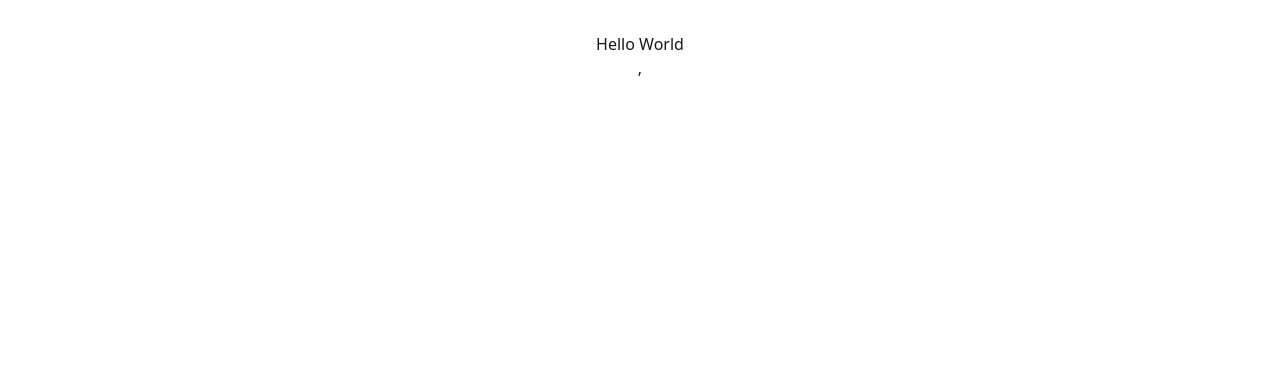
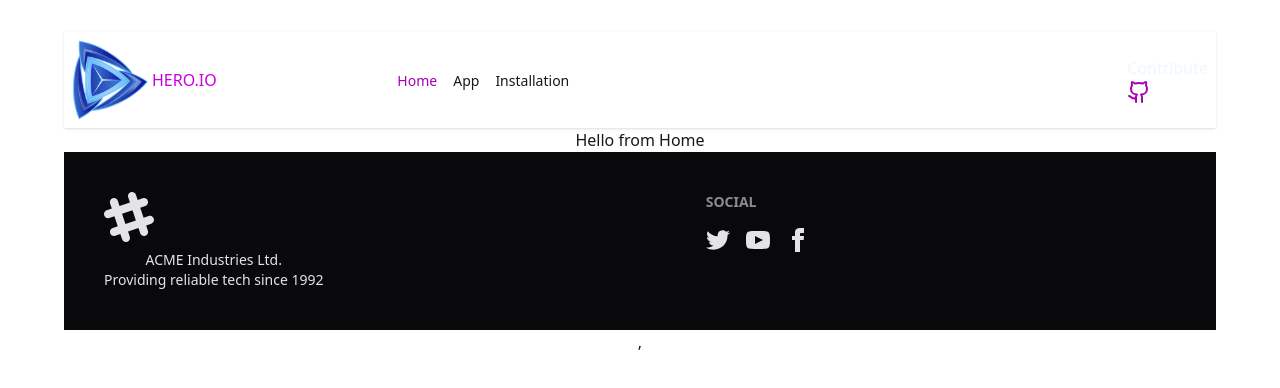
Before and after one commit to sahaantara-ops/assignment-8, a React (Vite) app: page / in a window 1280 px wide. Shown: the top 388 px of the page. Built offline with nearby package versions, Linux system fonts and the light colour scheme.

Commit message:
navbar section

```diff
--- a/package.json
+++ b/package.json
@@ -11,6 +11,7 @@
   },
   "dependencies": {
     "@tailwindcss/vite": "^4.1.14",
+    "lucide-react": "^0.545.0",
     "react": "^19.1.1",
     "react-dom": "^19.1.1",
     "react-router": "^7.9.4",
--- /dev/null
+++ b/src/Routes/Routes.jsx
@@ -0,0 +1,21 @@
+import React from 'react';
+import { createBrowserRouter, RouterProvider} from "react-router";
+import Root from '../pages/Root/Root';
+import ErrorPage from '../pages/ErrorPage/ErrorPage';
+import Home from '../pages/Home/Home';
+
+
+export const router = createBrowserRouter([
+  {
+    path: "/",
+    Component: Root,
+    errorElement:<ErrorPage></ErrorPage>,
+    children: [
+        {
+           index: true,
+           path: '/',
+           Component:Home
+        }
+    ]
+  },
+]);
--- /dev/null
+++ b/src/components/Footer/Footer.jsx
@@ -0,0 +1,66 @@
+import React from 'react';
+
+const Footer = () => {
+    return (
+       <footer className="footer sm:footer-horizontal bg-neutral text-neutral-content p-10">
+  <aside>
+    <svg
+      width="50"
+      height="50"
+      viewBox="0 0 24 24"
+      xmlns="http://www.w3.org/2000/svg"
+      fillRule="evenodd"
+      clipRule="evenodd"
+      className="fill-current">
+      <path
+        d="M22.672 15.226l-2.432.811.841 2.515c.33 1.019-.209 2.127-1.23 2.456-1.15.325-2.148-.321-2.463-1.226l-.84-2.518-5.013 1.677.84 2.517c.391 1.203-.434 2.542-1.831 2.542-.88 0-1.601-.564-1.86-1.314l-.842-2.516-2.431.809c-1.135.328-2.145-.317-2.463-1.229-.329-1.018.211-2.127 1.231-2.456l2.432-.809-1.621-4.823-2.432.808c-1.355.384-2.558-.59-2.558-1.839 0-.817.509-1.582 1.327-1.846l2.433-.809-.842-2.515c-.33-1.02.211-2.129 1.232-2.458 1.02-.329 2.13.209 2.461 1.229l.842 2.515 5.011-1.677-.839-2.517c-.403-1.238.484-2.553 1.843-2.553.819 0 1.585.509 1.85 1.326l.841 2.517 2.431-.81c1.02-.33 2.131.211 2.461 1.229.332 1.018-.21 2.126-1.23 2.456l-2.433.809 1.622 4.823 2.433-.809c1.242-.401 2.557.484 2.557 1.838 0 .819-.51 1.583-1.328 1.847m-8.992-6.428l-5.01 1.675 1.619 4.828 5.011-1.674-1.62-4.829z"></path>
+    </svg>
+    <p>
+      ACME Industries Ltd.
+      <br />
+      Providing reliable tech since 1992
+    </p>
+  </aside>
+  <nav>
+    <h6 className="footer-title">Social</h6>
+    <div className="grid grid-flow-col gap-4">
+      <a>
+        <svg
+          xmlns="http://www.w3.org/2000/svg"
+          width="24"
+          height="24"
+          viewBox="0 0 24 24"
+          className="fill-current">
+          <path
+            d="M24 4.557c-.883.392-1.832.656-2.828.775 1.017-.609 1.798-1.574 2.165-2.724-.951.564-2.005.974-3.127 1.195-.897-.957-2.178-1.555-3.594-1.555-3.179 0-5.515 2.966-4.797 6.045-4.091-.205-7.719-2.165-10.148-5.144-1.29 2.213-.669 5.108 1.523 6.574-.806-.026-1.566-.247-2.229-.616-.054 2.281 1.581 4.415 3.949 4.89-.693.188-1.452.232-2.224.084.626 1.956 2.444 3.379 4.6 3.419-2.07 1.623-4.678 2.348-7.29 2.04 2.179 1.397 4.768 2.212 7.548 2.212 9.142 0 14.307-7.721 13.995-14.646.962-.695 1.797-1.562 2.457-2.549z"></path>
+        </svg>
+      </a>
+      <a>
+        <svg
+          xmlns="http://www.w3.org/2000/svg"
+          width="24"
+          height="24"
+          viewBox="0 0 24 24"
+          className="fill-current">
+          <path
+            d="M19.615 3.184c-3.604-.246-11.631-.245-15.23 0-3.897.266-4.356 2.62-4.385 8.816.029 6.185.484 8.549 4.385 8.816 3.6.245 11.626.246 15.23 0 3.897-.266 4.356-2.62 4.385-8.816-.029-6.185-.484-8.549-4.385-8.816zm-10.615 12.816v-8l8 3.993-8 4.007z"></path>
+        </svg>
+      </a>
+      <a>
+        <svg
+          xmlns="http://www.w3.org/2000/svg"
+          width="24"
+          height="24"
+          viewBox="0 0 24 24"
+          className="fill-current">
+          <path
+            d="M9 8h-3v4h3v12h5v-12h3.642l.358-4h-4v-1.667c0-.955.192-1.333 1.115-1.333h2.885v-5h-3.808c-3.596 0-5.192 1.583-5.192 4.615v3.385z"></path>
+        </svg>
+      </a>
+    </div>
+  </nav>
+</footer>
+    );
+};
+
+export default Footer;
--- /dev/null
+++ b/src/components/Header/Navbar.jsx
@@ -0,0 +1,46 @@
+import React from 'react';
+import logo from '../../assets/logo.png'
+import { Github } from 'lucide-react';
+
+const Navbar = () => {
+    const links = <>
+       <li className='m-2  text-fuchsia-700'>Home</li>
+       <li className='m-2'>App</li>
+       <li className='m-2'>Installation</li>
+    </>
+    return (
+        <div className="navbar bg-base-100 shadow-sm w-full">
+  <div className="navbar-start">
+    <div className="dropdown">
+      <div tabIndex={0} role="button" className="btn btn-ghost lg:hidden">
+        <svg xmlns="http://www.w3.org/2000/svg" className="h-5 w-5" fill="none" viewBox="0 0 24 24" stroke="currentColor"> <path strokeLinecap="round" strokeLinejoin="round" strokeWidth="2" d="M4 6h16M4 12h8m-8 6h16" /> </svg>
+      </div>
+      <ul
+        tabIndex={0}
+        className="menu menu-sm dropdown-content bg-base-100 rounded-box z-1 mt-3 w-52 p-2 shadow">
+        {links}
+        </ul>
+    </div>
+    <img src={logo} className='w-20 h-20' alt='' />
+    <a className='text-fuchsia-600 front-extrabold'>HERO.IO</a>
+  </div>
+  <div className="navbar-center hidden lg:flex">
+    <ul className="menu menu-horizontal px-1">
+
+     {links}
+
+
+    </ul>
+  </div>
+  <div className="navbar-end w-full">
+    <button display='flex bg-green w-[145px] h-[43px] rounded-lg p-2'>
+        <a className='text-blue-50'>Contribute</a>
+     <Github className='w-6 h-6 text-fuchsia-700'></Github>
+
+    </button>
+  </div>
+</div>
+    );
+};
+
+export default Navbar;
--- /dev/null
+++ b/src/pages/ErrorPage/ErrorPage.jsx
@@ -0,0 +1,11 @@
+import React from 'react';
+
+const ErrorPage = () => {
+    return (
+        <div>
+           <h2> 404 not found</h2>
+        </div>
+    );
+};
+
+export default ErrorPage;
--- /dev/null
+++ b/src/pages/Home/Home.jsx
@@ -0,0 +1,11 @@
+import React from 'react';
+
+const Home = () => {
+    return (
+        <div>
+            Hello from Home
+        </div>
+    );
+};
+
+export default Home;
--- /dev/null
+++ b/src/pages/Root/Root.jsx
@@ -0,0 +1,16 @@
+import React from 'react';
+import Navbar from '../../components/Header/Navbar';
+import { Outlet } from 'react-router';
+import Footer from '../../components/Footer/Footer';
+
+const Root = () => {
+    return (
+        <div className='max-w-6xl mx-auto' >
+            <Navbar></Navbar>
+            <Outlet></Outlet>
+            <Footer></Footer>
+        </div>
+    );
+};
+
+export default Root;
```
Also changed, not shown: src/main.jsx (+3 -7 lines), 1 other file (tests, documents, lock files or other folders).
